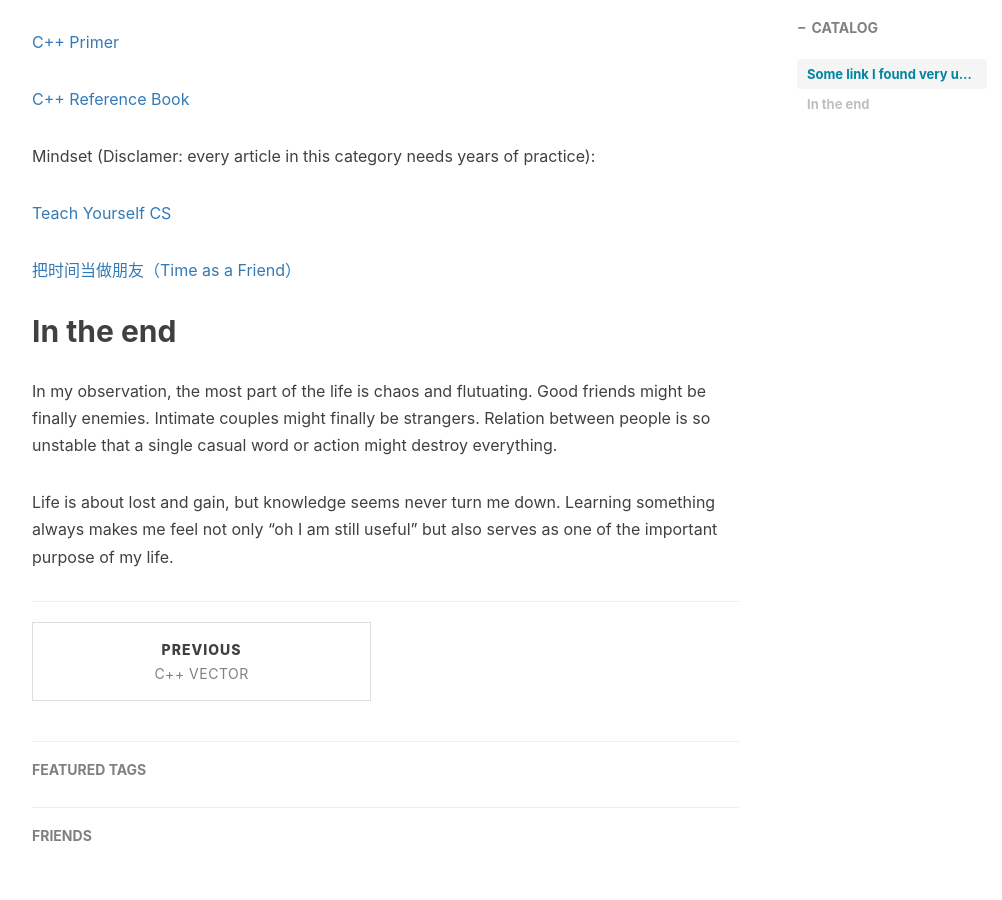
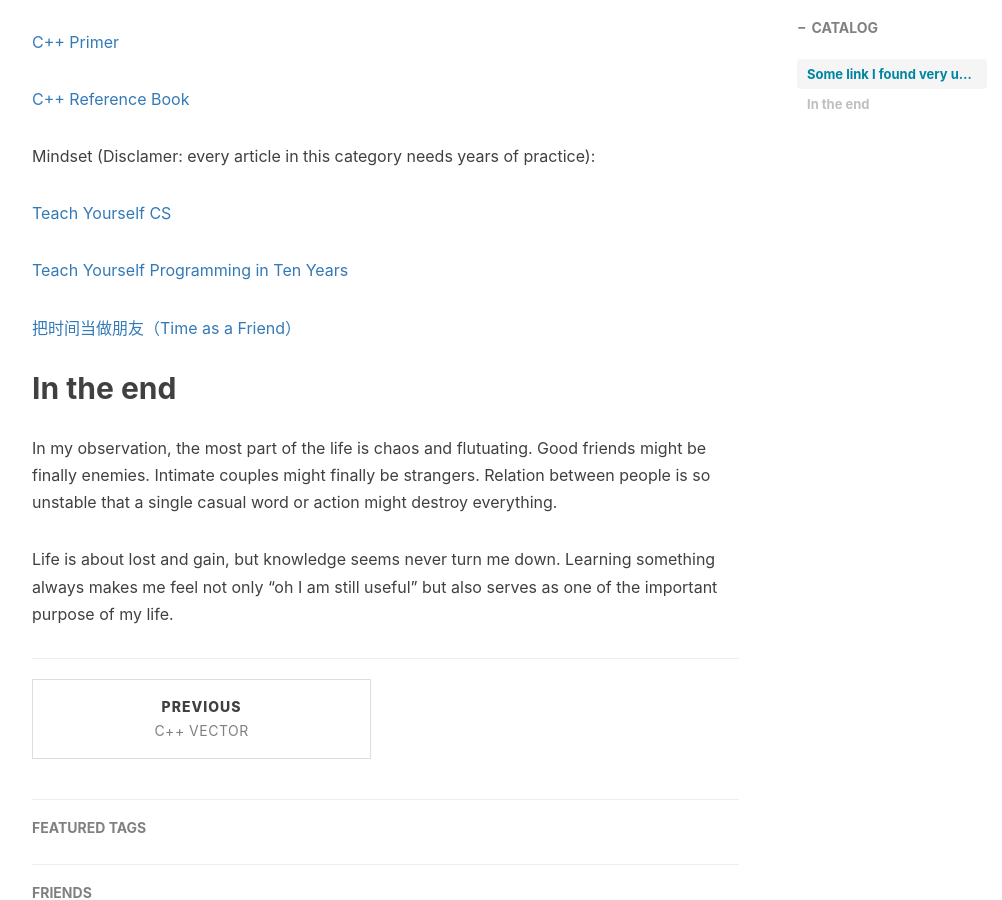
Before and after one commit to lichanghao/lichanghao.github.io.old, a Jekyll site: the page built from _posts/2022-11-21-My LeetCode Summary.md, in a window 1280 px wide and 900 px high, scrolled down 1768 px. Shown: the whole window, without its empty margins (233-1235 px from the left). Built offline with Jekyll 4.4.1, drawn with Linux system fonts in a browser that asks for light colours; nearby versions of some CDN libraries; comment, search, counter and statistics services are not loaded.

Commit message:
20221122

```diff
--- a/_posts/2022-11-21-My LeetCode Summary.md
+++ b/_posts/2022-11-21-My LeetCode Summary.md
@@ -45,6 +45,8 @@ Mindset (Disclamer: every article in this category needs years of practice):
 
 [Teach Yourself CS](https://teachyourselfcs.com)
 
+[Teach Yourself Programming in Ten Years](https://norvig.com/21-days.html)
+
 [把时间当做朋友（Time as a Friend）](https://github.com/xiaolai/time-as-a-friend)
 
 ## In the end
```
